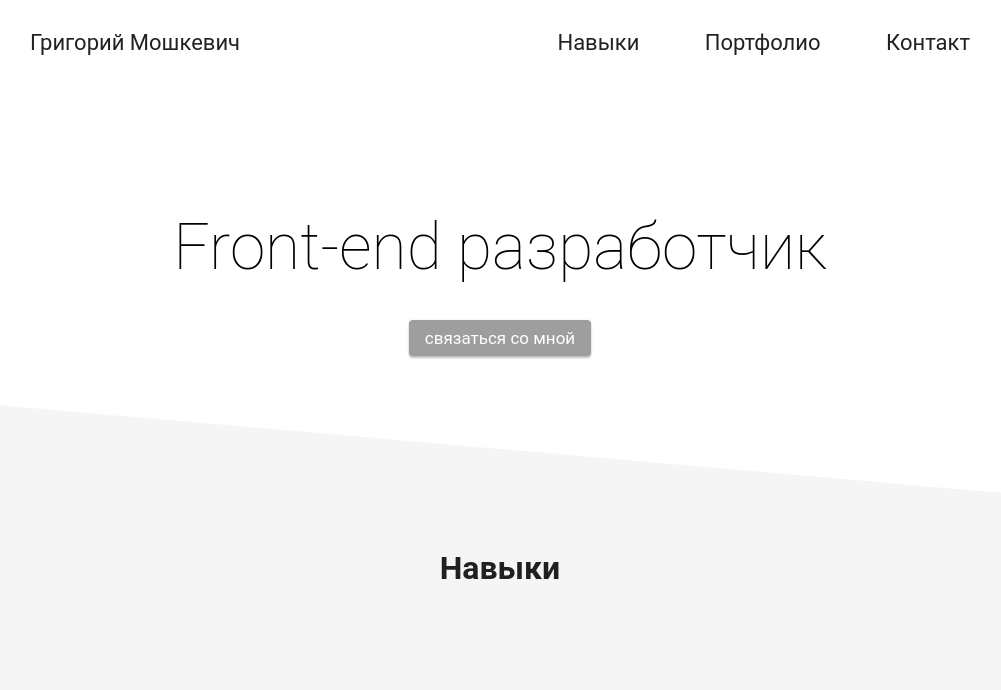
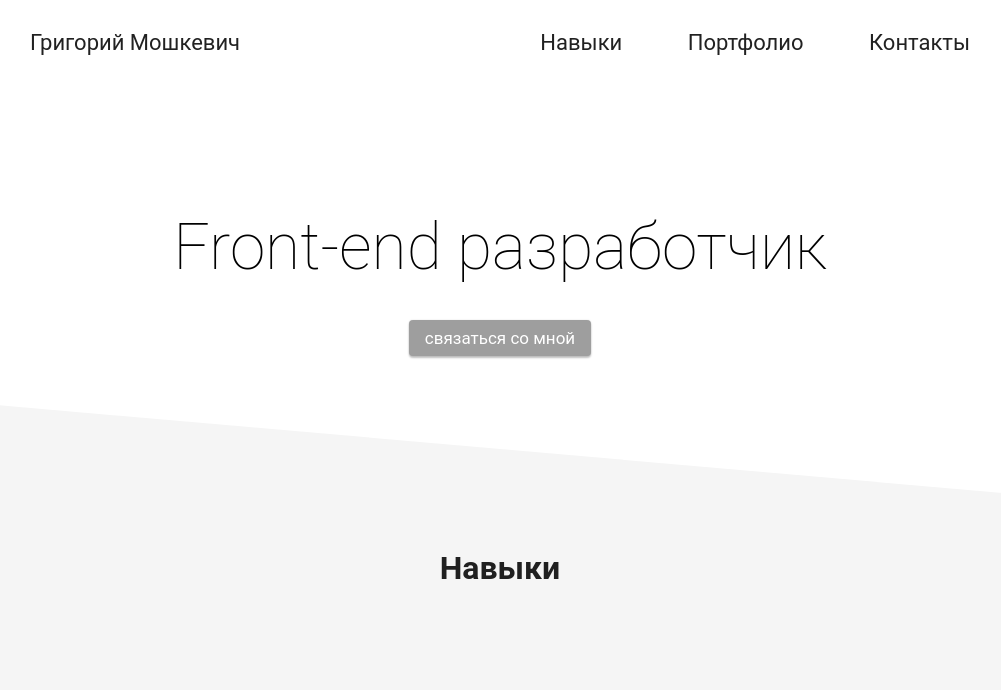
Before and after one commit to 150grism/150grism.github.io, a plain HTML site: page index.html in a window 1280 px wide. Shown: the top 690 px of the page, without its empty margins (140-1141 px from the left). Drawn offline with Linux system fonts and the light colour scheme.

Commit message:
связь -> контакты

```diff
--- a/index.html
+++ b/index.html
@@ -13,7 +13,7 @@
       <img src="icons/close.svg" alt="close" class="mobile-menu">
       <a class="nav-link" data-destination="skillset-container">Навыки</a>
       <a class="nav-link" data-destination="portfolio-container">Портфолио</a>
-      <a class="nav-link" data-destination="contact-container">Контакт</a>
+      <a class="nav-link" data-destination="contact-container">Контакты</a>
     </div>
     <div class="nav-wide">
       <div class="nav-container">
@@ -22,7 +22,7 @@
         <div class="link-container">
           <a class="nav-link" data-destination="skillset-container">Навыки</a>
           <a class="nav-link" data-destination="portfolio-container">Портфолио</a>
-          <a class="nav-link" data-destination="contact-container">Контакт</a>
+          <a class="nav-link" data-destination="contact-container">Контакты</a>
         </div>
       </div>
     </div>
@@ -169,7 +169,7 @@
     </div>
   </div>
   <div id="contact-container">
-    <h1>Связь</h1>
+    <h1>Контакты</h1>
     <p><a href="mailto:150grism@gmail.com" target="_blank">Email</a> /
       <a href="https://vk.com/id2872936" target="_blank">VK</a> /
       <a href="https://github.com/150grism" target="_blank">GitHub</a>
```
